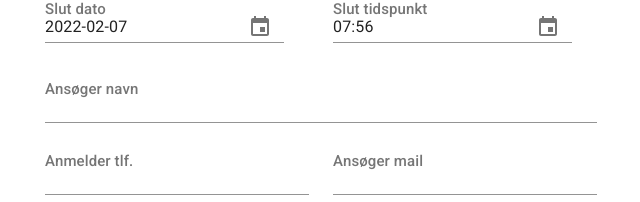
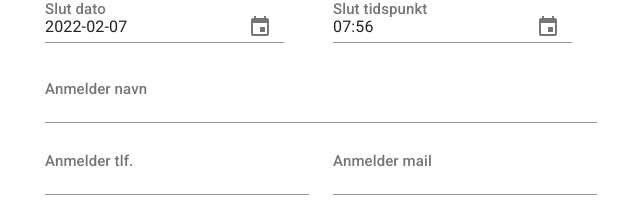
Before and after one commit to Geosmeden/overnatning-formular-ostbv, a React (Create React App) app: page / in a window 1280 px wide. Shown: the part 598-800 px from the top of the page, without its empty margins (319-959 px from the left). Built offline with nearby package versions, Linux system fonts and the light colour scheme.

Commit message:
Tilpasset: ansøger ændret til anmelder.

```diff
--- a/src/Formular.js
+++ b/src/Formular.js
@@ -100,14 +100,14 @@ function Formular() {
 	  .integer("Maksimalt antal overnattende skal udfyldes med et tal"),
     ansoeger_navn: yup
       .string()
-      .required("Ansøger navn er et krævet felt"),
+      .required("Anmelder navn er et krævet felt"),
     ansoeger_tlf: yup
       .string()
-      .matches(/^[0-9]{8}$/, "Ansøger tlf. skal have 8 tal"),
+      .matches(/^[0-9]{8}$/, "Anmelder tlf. skal have 8 tal"),
 	ansoeger_mail: yup
       .string()
-	  .email("Ansøger mail skal være en valid email adresse")
-      .required("Ansøger mail er et krævet felt"),
+	  .email("Anmelder mail skal være en valid email adresse")
+      .required("Anmelder mail er et krævet felt"),
 	ansvarl_kontaktpers: yup
       .string()
       .required("Ansvarlig navn er et krævet felt"),
@@ -352,14 +352,14 @@ function Formular() {
             title='Maksimalt antal overnattende'
           />
           <DateTimeInputs />
-          <TextInput size={12} id='ansoeger_navn' title='Ansøger navn' />
+          <TextInput size={12} id='ansoeger_navn' title='Anmelder navn' />
           <TextInput
             type='number'
             size={6}
             id='ansoeger_tlf'
             title='Anmelder tlf.'
           />
-          <TextInput size={6} id='ansoeger_mail' title='Ansøger mail' />
+          <TextInput size={6} id='ansoeger_mail' title='Anmelder mail' />
           <Grid item xs={12}></Grid>
           <TextInput
             size={12}
```
